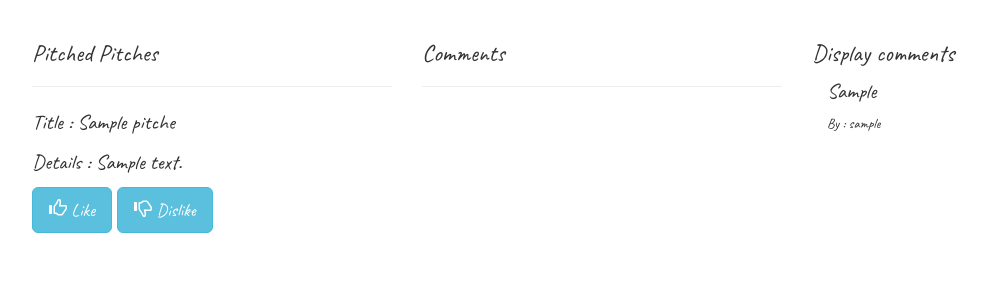
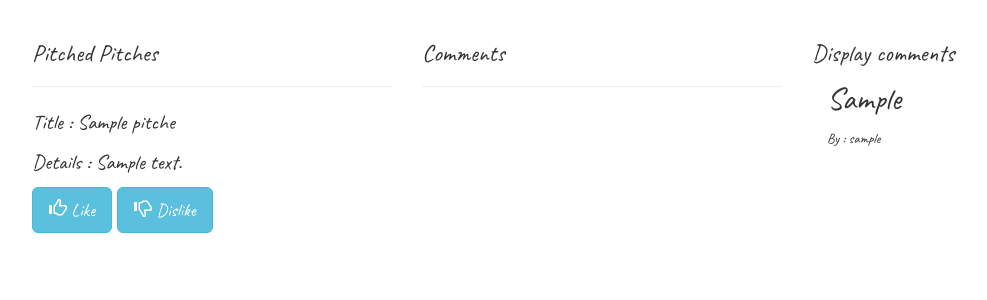
Before and after one commit to juma-moringa/Pitches, a Flask app: template app/templates/comment.html in a window 1280 px wide. Shown: the part 52-352 px from the top of the page, without its empty margins (38-1025 px from the left). Run offline with Flask 2, Linux system fonts and the light colour scheme; the template is opened without the code that fills it: values that come from a table or form of the project are taken from there, others are empty; tables that the repository leaves empty hold one stand-in row (values such as "Sample post"); some libraries are stand-ins or nearby versions.

Commit message:
deployment to heroku

```diff
--- a/app/templates/macros.html
+++ b/app/templates/macros.html
@@ -24,7 +24,9 @@
 
 {% macro displayPitches(pitches_list)%}
 {%for pitch in pitches_list%}
-<div class="row">
+<link rel="preconnect" href="https://fonts.gstatic.com">
+<link href="https://fonts.googleapis.com/css2?family=Caveat&display=swap" rel="stylesheet">
+<div class="row" style="font-family: 'Caveat', cursive; font-size: 1.5em;">
     <div class="col-sm m-5">
         <div class=" card col-sm mt-2">
             <div class="well well-lg p-3" style="text-align: center;">
@@ -45,7 +47,9 @@
 
 {%macro displayComments(comments_list)%}
 {%for comment in comments_list%}
-<div class="col-md-8">
+<link rel="preconnect" href="https://fonts.gstatic.com">
+<link href="https://fonts.googleapis.com/css2?family=Caveat&display=swap" rel="stylesheet">
+<div class="col-md-8" style="font-family: 'Caveat', cursive; font-size: 1.5em;">
     <p>{{comment.opinion}}</p>
     <h5>By : {{comment.user.username}}</h5>
 </div>
```
